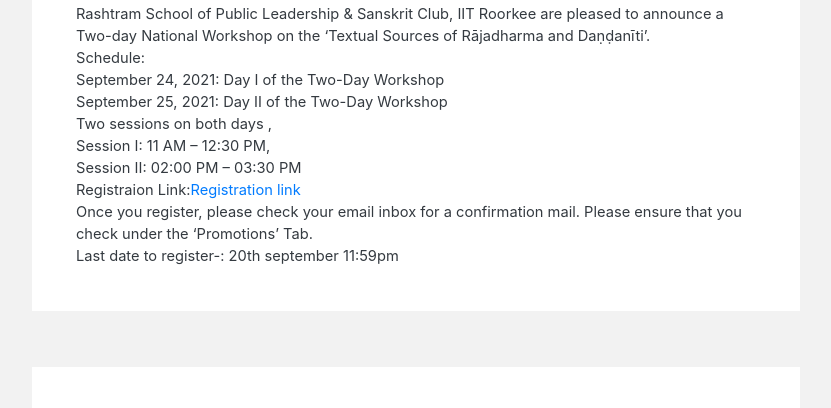
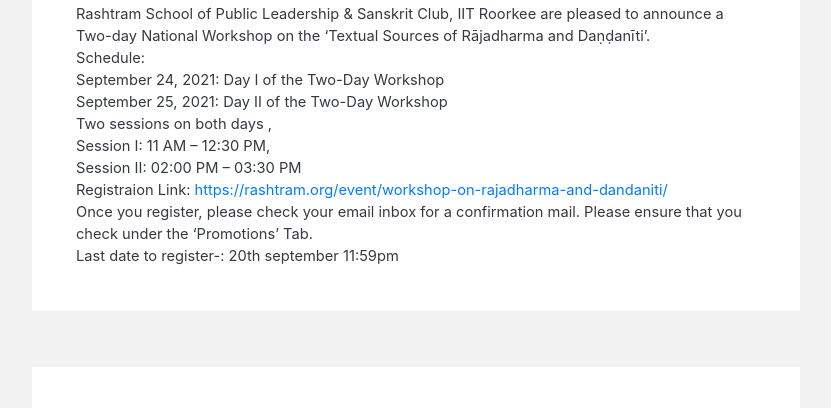
Before and after one commit to radheesh1/Sanskrit-Club, a plain HTML site: page events.html in a window 1280 px wide. Shown: the part 1167-1575 px from the top of the page, without its empty margins (224-1055 px from the left). Drawn offline with Linux system fonts and the light colour scheme.

Commit message:
Update events.html

```diff
--- a/events.html
+++ b/events.html
@@ -148,7 +148,7 @@
                             Two sessions on both days ,<br/>
                             Session I: 11 AM – 12:30 PM, <br/>
                             Session II: 02:00 PM – 03:30 PM<br/>
-                            Registraion Link:<a href=" https://rashtram.org/event/workshop-on-rajadharma-and-dandaniti/" target="_blank" class="text-primary">Registration link </a><br/>
+                            Registraion Link:<a href=" https://rashtram.org/event/workshop-on-rajadharma-and-dandaniti/" target="_blank" class="text-primary"> https://rashtram.org/event/workshop-on-rajadharma-and-dandaniti/</a><br/>
                             Once you register, please check your email inbox for a confirmation mail. Please ensure that you check under the ‘Promotions’ Tab.<br/>
                             Last date to register-: 20th september 11:59pm
 
```
